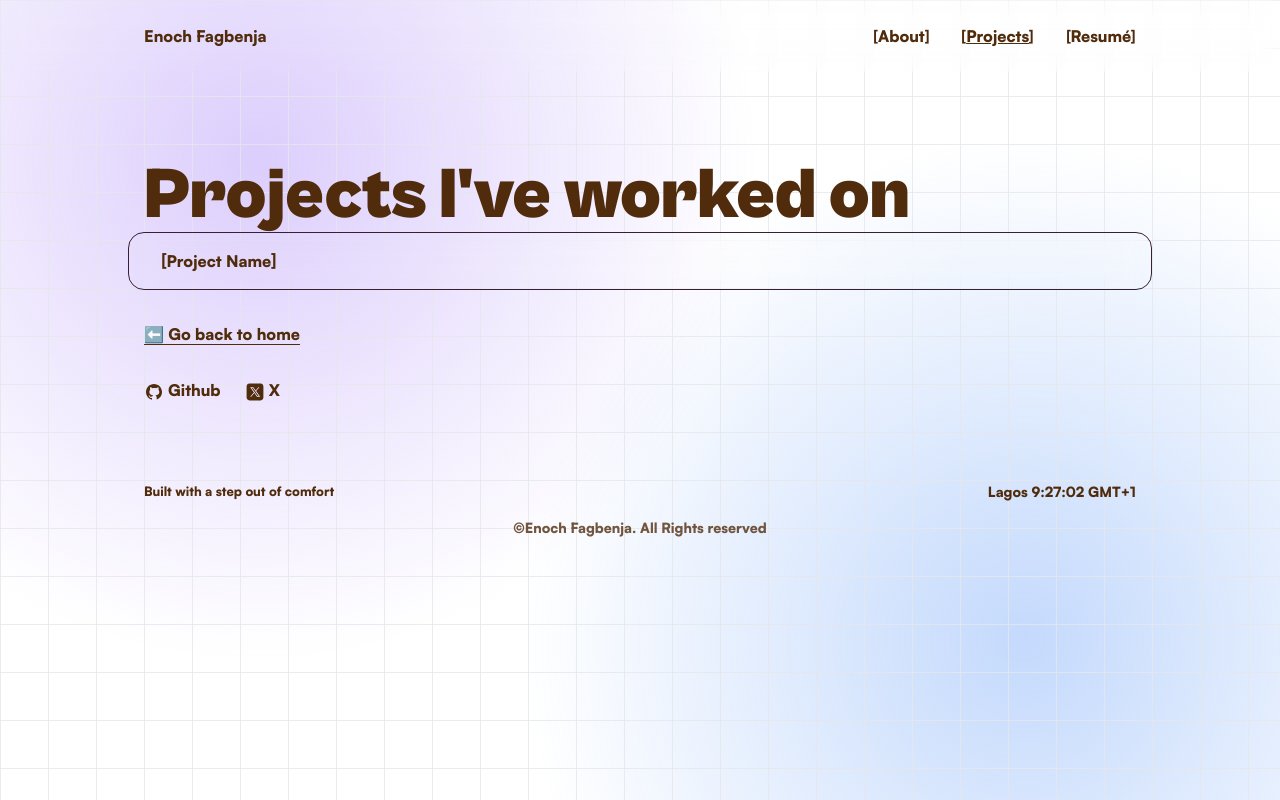
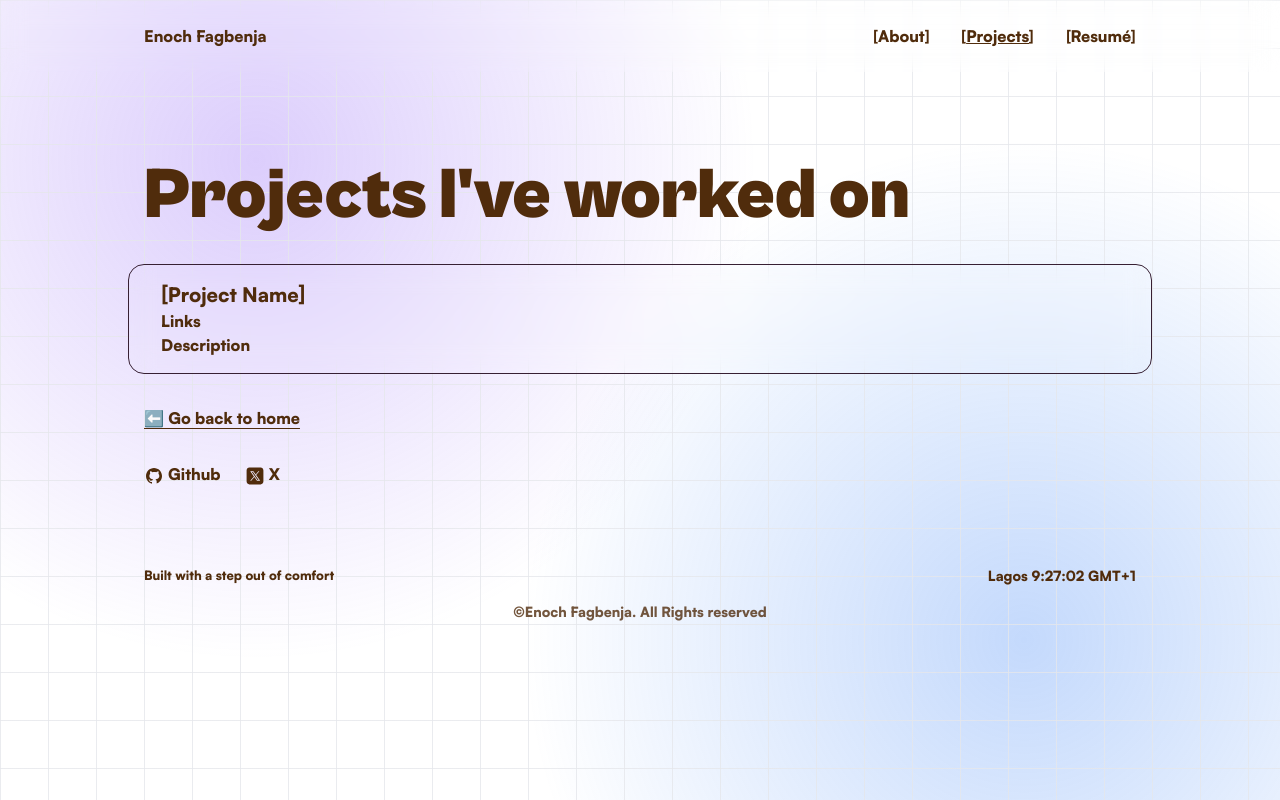
Before and after one commit to fagbenjaenoch/portfolio-v1, a React (Vite) app: page /projects in a window 1280 px wide. Built offline with nearby package versions, Linux system fonts and the light colour scheme.

Commit message:
working on project card

```diff
--- a/src/components/pages/Projects.tsx
+++ b/src/components/pages/Projects.tsx
@@ -5,14 +5,16 @@ import Layout from "../Layout";
 export default function Projects() {
 	return (
 		<Layout>
-			<section className="px-4 lg:max-w-5xl lg:mx-auto">
+			<section className="px-4 lg:max-w-5xl lg:mx-auto mb-8">
 				<h1 className="text-5xl font-bold lg:text-7xl">
 					Projects I've worked on
 				</h1>
 			</section>
 			<section className="backdrop-blur-md border-1 border-accent rounded-2xl px-4 lg:max-w-5xl lg:mx-auto">
 				<div className="p-4 rounded-md">
-					<h3>[Project Name]</h3>
+					<h3 className="text-xl">[Project Name]</h3>
+					<a href="https://link.com">Links</a>
+					<p>Description</p>
 				</div>
 			</section>
 			<section className="px-4 lg:max-w-5xl lg:mx-auto mt-8 flex flex-col">
```
